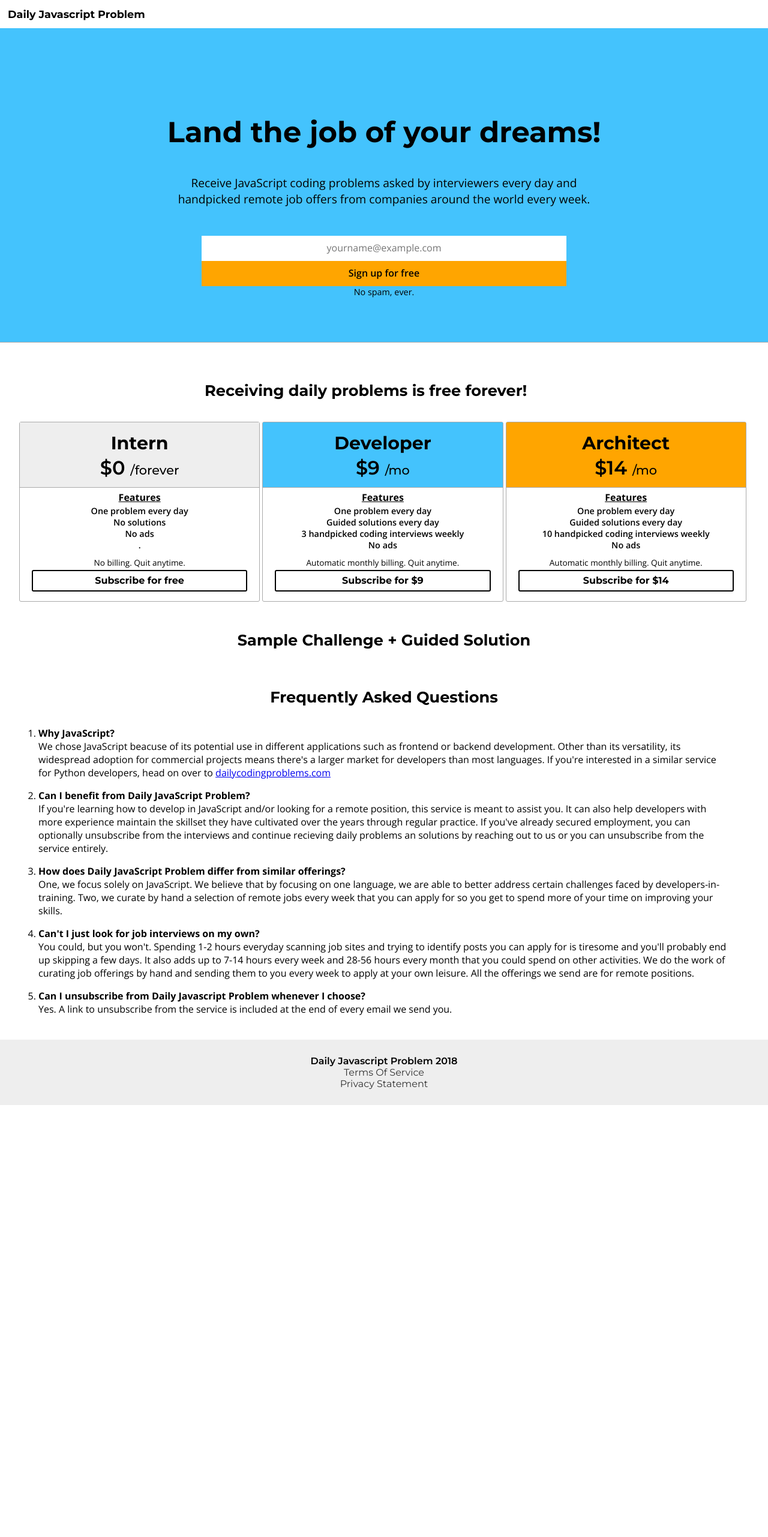
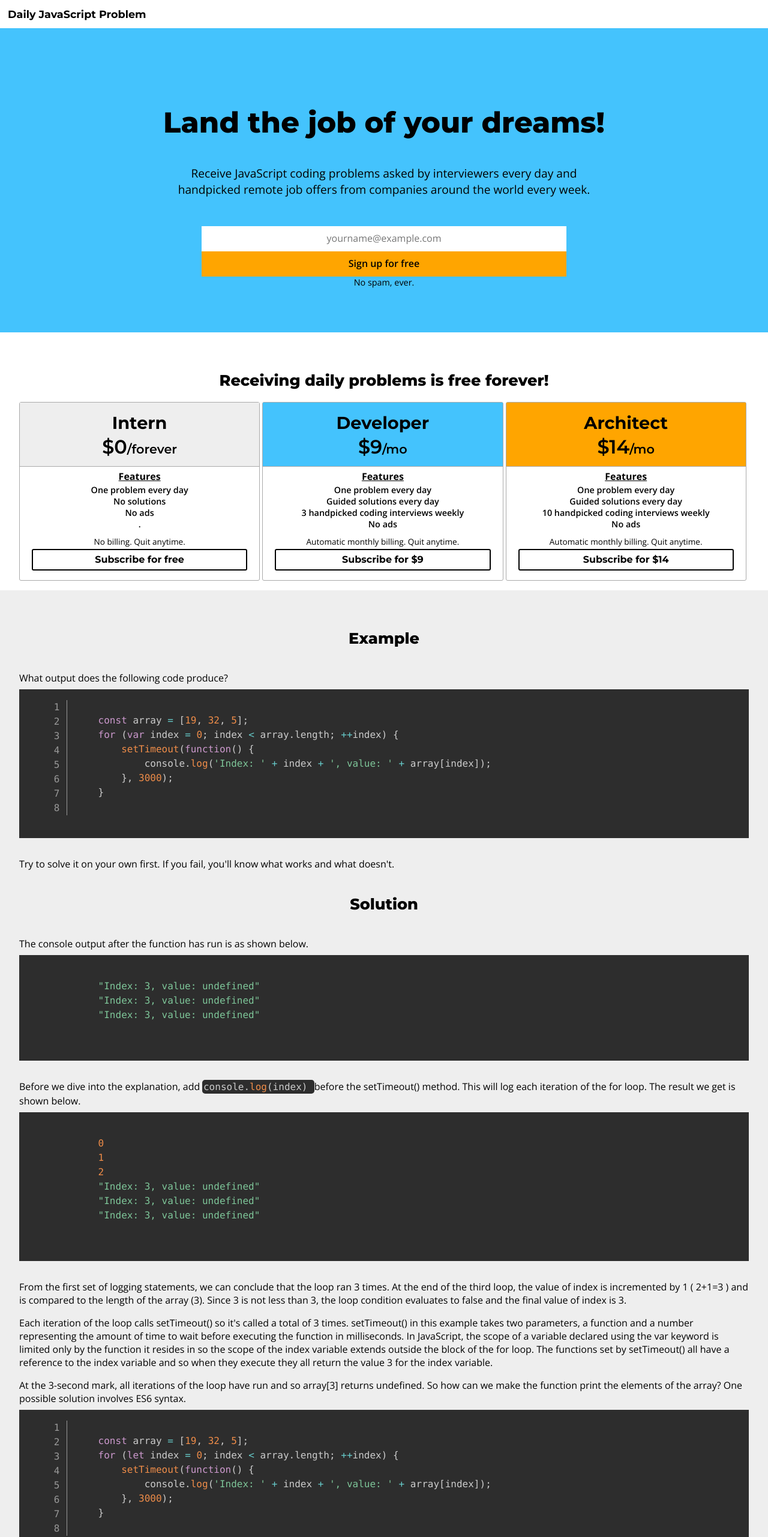
Before and after one commit to HumphreyOchieng/DailyCodingChallenge, a plain HTML site: page index.html in a window 1280 px wide. Shown: the top 2562 px of the page at 60% size. Before the commit the page ends 1842 px from the top, so only its background shows below. Drawn offline with nearby package versions, Linux system fonts and the light colour scheme; a script that the page names is missing.

Commit message:
Google analytics and interview example.

```diff
--- a/index.html
+++ b/index.html
@@ -1,20 +1,31 @@
 <!DOCTYPE html>
 <html lang="en">
 <head>
+    <!-- Global site tag (gtag.js) - Google Analytics -->
+    <script async src="https://www.googletagmanager.com/gtag/js?id=UA-119404708-1"></script>
+    <script>
+      window.dataLayer = window.dataLayer || [];
+      function gtag(){dataLayer.push(arguments);}
+      gtag('js', new Date());
+
+      gtag('config', 'UA-119404708-1');
+    </script>
+
     <meta charset="UTF-8">
     <meta name="viewport" content="initial-scale=1">
-    <title>Daily Javascript Problem</title>
-    <link href="https://fonts.googleapis.com/css?family=Montserrat:400,500,600,700|Open+Sans:400,500,600,700" rel="stylesheet">
+    <meta name="description" content="">
+    <title>Daily JavaScript Problem</title>
+    <link href="https://fonts.googleapis.com/css?family=Montserrat:600,700,800|Open+Sans:400,600,700" rel="stylesheet">
     <link href="styles/main.css" type="text/css" rel="stylesheet" />
-    <link href="styles/prism.css" rel="stylesheet" />
-    <script src="https://ajax.googleapis.com/ajax/libs/jquery/3.3.1/jquery.min.js"></script>
+    <link href="styles/prism.css" type="text/css" rel="stylesheet" />
+    <link href="styles/linenumbers.css" type="text/css" rel="stylesheet" />
     <script src="https://checkout.stripe.com/checkout.js"></script>
 </head>
 
 <body>
 
 <header class="header">
-    <div class="logo">Daily Javascript Problem</div>
+    <div class="logo">Daily JavaScript Problem</div>
 </header>
 
 <div class="home" id="home">
@@ -35,7 +46,7 @@
     <div class="plans__body">
         <div class="plan">
             <p class="plan__tier">Intern</p>
-            <p class="plan__price">$0 <span class="plan__cycle">/forever</span></p>
+            <p class="plan__price">$0<span class="plan__cycle">/forever</span></p>
             <p class="plan__features-title">Features</p>
             <ul class="plan__features">
                 <li class="plan__feature">One problem every day</li>
@@ -50,7 +61,7 @@
         <div class="plan plan--ideal" method="POST">
             <!-- <p class="plan__title">Most popular</p> -->
             <p class="plan__tier">Developer</p>
-            <p class="plan__price plan__price--ideal">$9 <span class="plan__cycle">/mo</span></p>
+            <p class="plan__price plan__price--ideal">$9<span class="plan__cycle">/mo</span></p>
             <p class="plan__features-title">Features</p>
             <ul class="plan__features">
                 <li class="plan__feature">One problem every day</li>
@@ -64,7 +75,7 @@
         </div>
         <div class="plan">
             <p class="plan__tier">Architect</p>
-            <p class="plan__price">$14 <span class="plan__cycle">/mo</span></p>
+            <p class="plan__price">$14<span class="plan__cycle">/mo</span></p>
             <p class="plan__features-title">Features</p>
             <ul class="plan__features">
                 <li class="plan__feature">One problem every day</li>
@@ -80,9 +91,79 @@
 </div>
 
 <div class="example">
-    <h3 class="example__title">Sample Challenge + Guided Solution</h3>
-    <div class="example__challenge"></div>
-    <div class="example__solution"></div>
+    <h3 class="example__title">Example</h3>
+    <p class="example__body">What output does the following code produce?</p>
+    <pre class="line-numbers">
+        <code class="language-javascript">
+            const array = [19, 32, 5];
+            for (var index = 0; index < array.length; ++index) {
+                setTimeout(function() {
+                    console.log('Index: ' + index + ', value: ' + array[index]);
+                }, 3000);
+            }
+        </code>
+    </pre>
+    <p class="example__body">
+        Try to solve it on your own first. If you fail, you'll know what works and what doesn't.
+    </p>
+
+    <h3 class="example__title">Solution</h3>
+    <p class="example__body">
+        The console output after the function has run is as shown below.
+    </p>
+    <pre>
+        <code class="language-javascript">
+            "Index: 3, value: undefined"
+            "Index: 3, value: undefined"
+            "Index: 3, value: undefined"
+        </code>
+    </pre>
+    <p class="example__body">
+        Before we dive into the explanation, add <code class="language-javascript"> console.log(index) </code>
+        before the setTimeout() method. This will log each iteration of the for loop. The result we get is shown below.
+    </p>
+    <pre>
+        <code class="language-javascript">
+            0
+            1
+            2
+            "Index: 3, value: undefined"
+            "Index: 3, value: undefined"
+            "Index: 3, value: undefined"
+        </code>
+    </pre>
+    <p class="example__body">
+        From the first set of logging statements, we can conclude that the loop ran 3 times. At the end of the third loop, the value of index is incremented by 1 ( 2+1=3 ) and is compared to the length of the array (3). Since 3 is not less than 3, the loop condition evaluates to false and the final value of index is 3.
+    </p>
+    <p class="example__body">
+        Each iteration of the loop calls setTimeout() so it's called a total of 3 times. setTimeout() in this example takes two parameters, a function and a number representing the amount of time to wait before executing the function in milliseconds. In JavaScript, the scope of a variable declared using the var keyword is limited only by the function it resides in so the scope of the index variable extends outside the block of the for loop. The functions set by setTimeout() all have a reference to the index variable and so when they execute they all return the value 3 for the index variable.
+    </p>
+    <p class="example__body">
+        At the 3-second mark, all iterations of the loop have run and so array[3] returns undefined. So how can we make the function print the elements of the array? One possible solution involves ES6 syntax.
+    </p>
+    <pre class="line-numbers">
+        <code class="language-javascript">
+            const array = [19, 32, 5];
+            for (let index = 0; index < array.length; ++index) {
+                setTimeout(function() {
+                    console.log('Index: ' + index + ', value: ' + array[index]);
+                }, 3000);
+            }
+        </code>
+    </pre>
+    <p class="example__body">
+        We've changed var to let. The key is that on every iteration of the for loop, a new scope is created. The functions in setTimout() use the variable index so to be able to be able to execute successfully after the delay, the scope needs to be preserved. This happens on all 3 iterations so each function has a different scope to reference. This is the basic concept of closures. When the functions execute, they reference the closures created and so print out the elements of the array.
+    </p>
+    <pre>
+        <code class="language-javascript">
+            0
+            1
+            2
+            "Index: 0, value: 19"
+            "Index: 1, value: 32"
+            "Index: 2, value: 5"
+        </code>
+    </pre>
 </div>
 
 <div class="faq">
@@ -91,10 +172,9 @@
         <li class="faq__item">
             <p class="faq__question">Why JavaScript?</p>
             <p class="faq__answer">
-                We chose JavaScript beacuse of its potential use in different applications such as frontend or backend development.
-                Other than its versatility, its widespread adoption for commercial projects means there's a larger market
-                for developers than most languages. If you're interested in a similar service for Python developers, head on over to
-                <a class="faq__link" href="www.dailycodingproblem.com">dailycodingproblems.com</a>
+                I chose JavaScript beacuse of its versatility and its widespread adoption in commercial projects which
+                 means there's a larger market for developers than most languages. If you're interested in a similar
+                service for Python developers, head on over to <a title="Go to Daily Coding Problems site" class="faq__link" href="www.dailycodingproblem.com">dailycodingproblems.com</a>
             </p>
         </li>
         <li class="faq__item">
@@ -125,7 +205,7 @@
             </p>
         </li>
         <li class="faq__item">
-            <p class="faq__question">Can I unsubscribe from Daily Javascript Problem whenever I choose?</p>
+            <p class="faq__question">Can I unsubscribe from Daily JavaScript Problem whenever I choose?</p>
             <p class="faq__answer">
                 Yes. A link to unsubscribe from the service is included at the end of every email we send you.
             </p>
@@ -135,7 +215,7 @@
 </div>
 
 <footer class="footer">
-    <div class="copyright">Daily Javascript Problem 2018</div>
+    <div class="copyright">Daily JavaScript Problem 2018</div>
     <div class="tos"><a href="./pages/tos.html">Terms Of Service</a></div>
     <div class="privacy"><a href="./pages/privacy.html">Privacy Statement</a></div>
 </footer>
@@ -146,7 +226,9 @@
     <input type="hidden" id="planAmount" name="planAmount" />
 </form>
 
+<script src="https://ajax.googleapis.com/ajax/libs/jquery/3.3.1/jquery.min.js"></script>
 <script src="scripts/prism.js"></script>
+<script src="scripts/plugins/linenumbers.js"></script>
 <script>
     var handler = StripeCheckout.configure ({
         key: 'pk_test_B71JqmlByKCwZFyJvUncyQcU',
--- /dev/null
+++ b/styles/linenumbers.css
@@ -0,0 +1,40 @@
+pre.line-numbers {
+	position: relative;
+	counter-reset: linenumber;
+}
+
+pre.line-numbers > code {
+	position: relative;
+    white-space: inherit;
+}
+
+.line-numbers .line-numbers-rows {
+	position: absolute;
+	pointer-events: none;
+	top: 0;
+	font-size: 100%;
+	left: -3.8em;
+	width: 3em; /* works for line-numbers below 1000 lines */
+	letter-spacing: -1px;
+	border-right: 1px solid #999;
+
+	-webkit-user-select: none;
+	-moz-user-select: none;
+	-ms-user-select: none;
+	user-select: none;
+
+}
+
+	.line-numbers-rows > span {
+		pointer-events: none;
+		display: block;
+		counter-increment: linenumber;
+	}
+
+		.line-numbers-rows > span:before {
+			content: counter(linenumber);
+			color: #999;
+			display: block;
+			padding-right: 0.8em;
+			text-align: right;
+		}
--- a/styles/main.css
+++ b/styles/main.css
@@ -25,12 +25,11 @@ html{
 .home{
     font-family: "Open Sans", sans-serif;
     background: #44c3fd;
-    border-bottom: 1px solid #aaa;
 }
 .home__title{
     font-family: "Montserrat", sans-serif;
     font-size: 2.7em;
-    font-weight: 900;
+    font-weight: 800;
 }
 .home__body{
     font-weight: 400;
@@ -57,7 +56,7 @@ html{
 }
 .plans__title{
     font-family: Montserrat, sans-serif;
-    font-weight: 700;
+    font-weight: 800;
     font-size: 1.6rem;
 }
 .plan{
@@ -67,9 +66,9 @@ html{
     border: 1px solid #aaa;
 }
 .plan__tier{
-    font-size: 1.88rem;
+    font-size: 1.8rem;
     font-weight: 700;
-    font-family: Montserrat, sans-serif;
+    font-family: Montserrat,"Open Sans";
 }
 .plan__price{
     font-size: 2rem;
@@ -80,7 +79,7 @@ html{
 .plan__cycle{
     font-size: 1.3rem;
     color: #000;
-    font-weight: 500;
+    font-weight: 600;
 }
 .plan__features-title{
     text-decoration: underline;
@@ -131,15 +130,23 @@ html{
     background-color: #ffa500;
     cursor: pointer;
 }
+.example{
+    background: #eee;
+}
 .example__title{
     font-family: Montserrat, sans-serif;
     text-align: center;
     font-size: 1.6rem;
+    font-weight: 800;
+}
+.example__body{
+    font-family: "Open Sans", sans-serif;
 }
 .faq__title{
     text-align: center;
     font-family: Montserrat, sans-serif;
     font-size: 1.6rem;
+    font-weight: 800;
 }
 .faq__body{
     font-family: "Open Sans", sans-serif;
@@ -149,6 +156,7 @@ html{
 }
 .faq__link{
     font-weight: 400;
+    color: #111;
 }
 .footer{
     text-align: center;
@@ -161,6 +169,7 @@ html{
 .tos a, .privacy a{
     color: #333;
     text-decoration: none;
+    font-weight: 600;
 }
 
 
@@ -169,7 +178,7 @@ html{
     padding: 0.816rem;
 }
 .home{
-    padding: 6rem 2rem 2rem;
+    padding: 4rem 2rem 2rem;
 }
 .home__title{
     text-align: center;
@@ -193,11 +202,9 @@ html{
     width: 100%;
     line-height: 2.618rem;
 }
-
-
 .plans__title{
     text-align: center;
-    padding: 1rem 0 2rem;
+    margin: 1rem auto;
     width: 95%;
 }
 .plan{
@@ -225,8 +232,20 @@ html{
     line-height: 2rem;
     margin-bottom: 1rem;
 }
+.example{
+    padding: 2rem 0;
+}
 .example__title{
-    padding-top: 2rem;
+    padding: 2rem 0;
+}
+.example__body{
+    width: 95%;
+    margin: 0 auto;
+    padding: 0.5rem 0;
+}
+.example pre{
+    width: 95%;
+    margin: 0 auto 1.5rem;
 }
 .faq{
     width: 90%;
@@ -246,7 +265,7 @@ html{
 /*Laptop*/
 @media only screen and (min-width: 900px){
     .home__title{
-        padding-top: 3rem;
+        padding-top: 4rem;
         padding-bottom: 2.618rem;
         font-size: 3rem;
     }
--- a/styles/prism.css
+++ b/styles/prism.css
@@ -32,7 +32,6 @@ pre[class*="language-"] {
 /* Code blocks */
 pre[class*="language-"] {
 	padding: 1em;
-	margin: .5em 0;
 	overflow: auto;
 }
 
```
Also changed, not shown: scripts/plugins/linenumbers.js (added), 1 other file.
